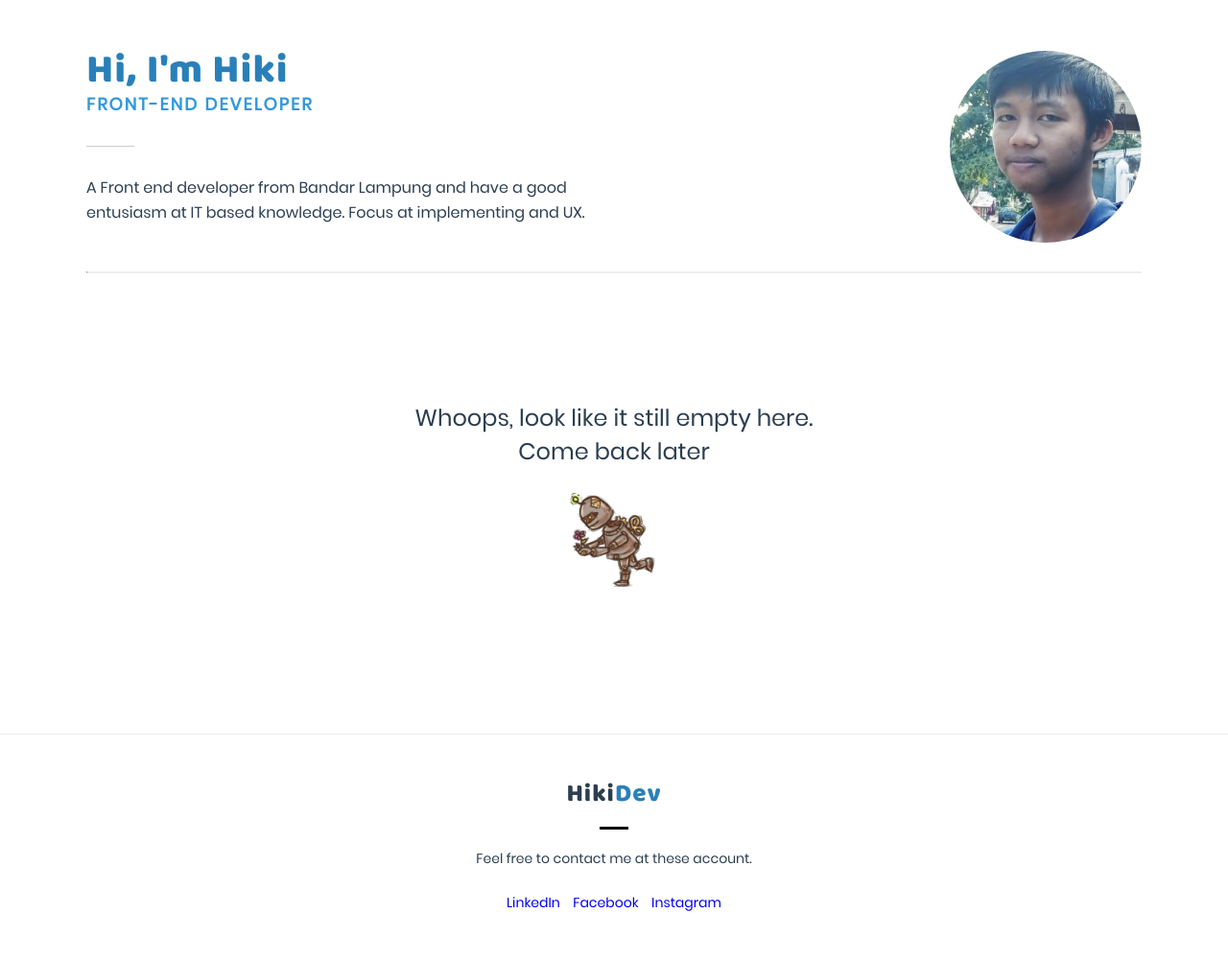
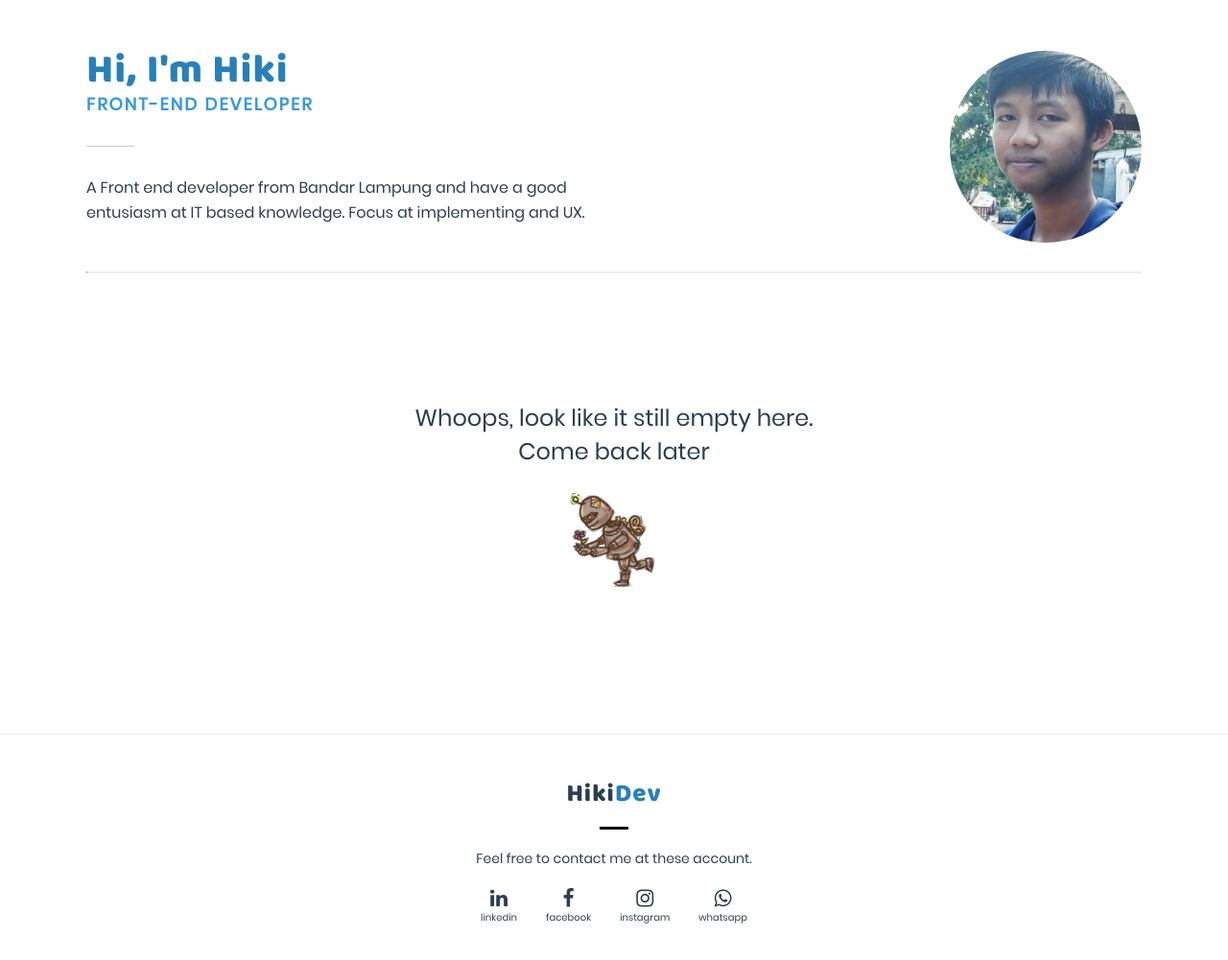
Before and after one commit to hikimo/hikimo.github.io, a website: page index.html in a window 1280 px wide. Shown: the part 105-1106 px from the top of the page at 96% size. Drawn offline with nearby package versions, Linux system fonts and the light colour scheme.

Commit message:
adding social icons

```diff
--- a/assets/css/style.css
+++ b/assets/css/style.css
@@ -128,16 +128,32 @@ footer .social-links > * {
   display: block;
 }
 footer .social-links {
-  margin-top: 10px;
+  margin-top: 20px;
   display: flex;
   justify-content: center;
 }
-footer .social-links .links {
+footer .social-links .list {
+  display: flex;
+}
+footer .social-links .list .links {
   height: 50px;
-  line-height: 50px;
+  font-size: 1.5em;
+  color: #2c3e50;
 }
-footer .social-links .links + .links {
-  margin-left: 10px;
+footer .social-links .list .links span {
+  margin-top: 2px;
+  font-size: 10px;
+}
+footer .social-links .list .links + .links {
+  margin-left: 30px;
+}
+footer .social-links .list .links > * {
+  transition: 0.5s ease-in-out;
+  display: block;
+}
+
+.links:hover > * {
+  color: #2980b9;
 }
 
 @media only screen and (max-width: 550px) {
@@ -171,12 +187,6 @@ footer .social-links .links + .links {
 @media only screen and (width: 414px) {
   header > * {
     width: 400px;
-  }
-}
-@media only screen and (max-width: 320px) {
-  .subtitle {
-    font-size: 12px;
-    color: green;
   }
 }
 * {
--- a/index.html
+++ b/index.html
@@ -8,6 +8,8 @@
   <!-- Styles -->
   <link rel="stylesheet" href="./assets/css/style.css">
   <link href="https://unpkg.com/aos@2.3.1/dist/aos.css" rel="stylesheet">
+  <link href="https://stackpath.bootstrapcdn.com/font-awesome/4.7.0/css/font-awesome.min.css" rel="stylesheet"
+    integrity="sha384-wvfXpqpZZVQGK6TAh5PVlGOfQNHSoD2xbE+QkPxCAFlNEevoEH3Sl0sibVcOQVnN" crossorigin="anonymous">
 </head>
 <body>
   <!-- Page loader -->
@@ -82,14 +84,21 @@
       <span class="text">Feel free to contact me at these account.</span>
       <div class="social-links">
         <div class="list">
-          <a href="https://linkedin.com/in/rangga-prastio-484043165/" class="links">
-            LinkedIn
+          <a href="https://www.linkedin.com/in/hikidev/" target="_blank" class="links">
+            <i class="fa fa-linkedin"></i>
+            <span>linkedin</span>
           </a>
-          <a href="https://linkedin.com/in/rangga-prastio-484043165/" class="links">
-            Facebook
+          <a href="https://www.facebook.com/rangga.prastio.79" target="_blank" class="links">
+            <i class="fa fa-facebook"></i>
+            <span>facebook</span>
           </a>
-          <a href="https://linkedin.com/in/rangga-prastio-484043165/" class="links">
-            Instagram
+          <a href="https://www.instagram.com/rangga_prastio/" target="_blank" class="links">
+            <i class="fa fa-instagram"></i>
+            <span>instagram</span>
+          </a>
+          <a href="https://wa.me/6289515429533" target="_blank" class="links">
+            <i class="fa fa-whatsapp"></i>
+            <span>whatsapp</span>
           </a>
         </div>
       </div>
```
Also changed, not shown: dist/sass/_footer.sass, 1 other file.
